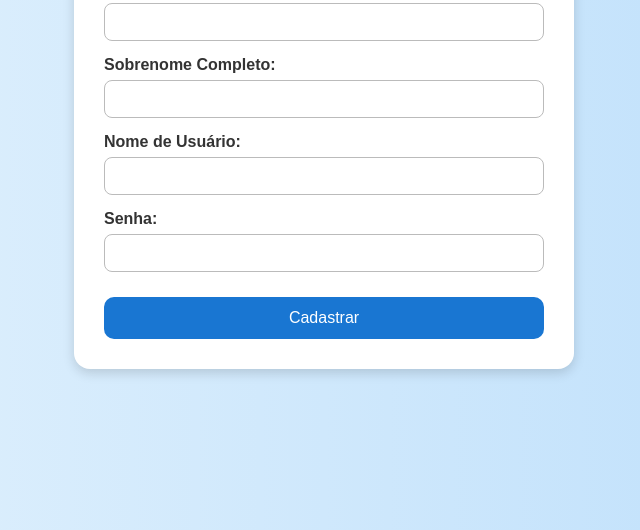
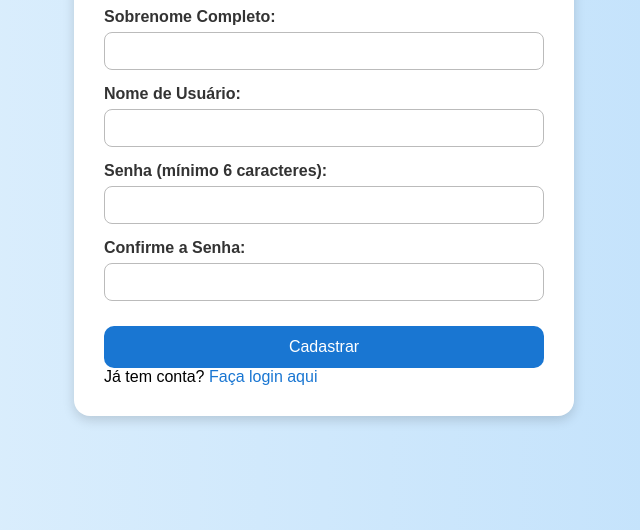
Before and after one commit to LGiugno/controle-de-comida, a plain HTML site: page cadastro.html in a window 1280 px wide. Shown: the part 270-800 px from the top of the page, without its empty margins (316-956 px from the left). Drawn offline with Linux system fonts and the light colour scheme.

Commit message:
Update cadastro.html

```diff
--- a/cadastro.html
+++ b/cadastro.html
@@ -3,7 +3,7 @@
 <head>
     <meta charset="UTF-8">
     <meta name="viewport" content="width=device-width, initial-scale=1.0">
-    <title>Cadastro de Usuário</title>
+    <title>Cadastro</title>
     <link rel="stylesheet" href="style.css">
     <script src="script.js" defer></script>
 </head>
@@ -27,11 +27,17 @@
         </div>
 
         <div>
-            <label for="password">Senha:</label>
-            <input type="password" id="password" name="password" required>
+            <label for="password">Senha (mínimo 6 caracteres):</label>
+            <input type="password" id="password" name="password" required minlength="6">
+        </div>
+
+        <div>
+            <label for="confirmPassword">Confirme a Senha:</label>
+            <input type="password" id="confirmPassword" name="confirmPassword" required minlength="6">
         </div>
 
         <button type="submit">Cadastrar</button>
+        <p>Já tem conta? <a href="index.html">Faça login aqui</a></p>
     </form>
 </body>
 </html>
```
